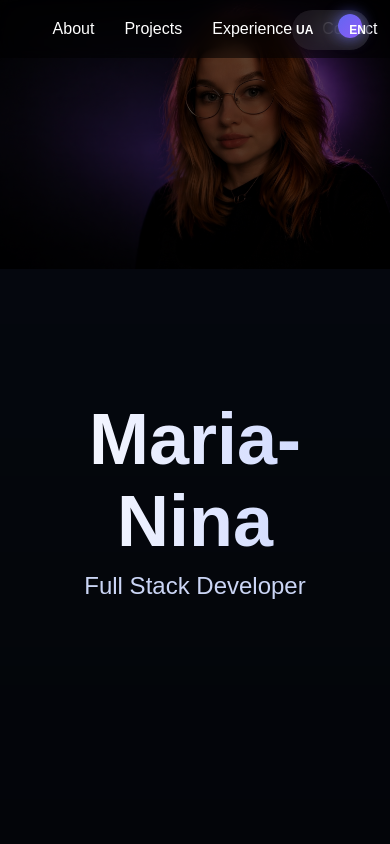
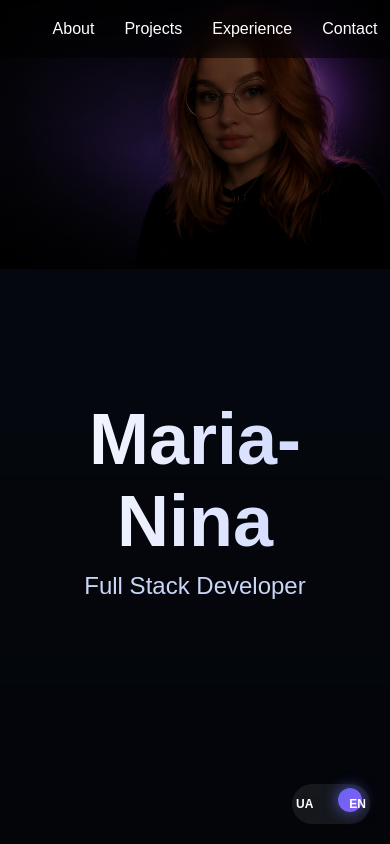
Before and after one commit to marianinahub/my-portfolio, a React (Vite) app: page / in a window 390 px wide. Shown: the top 844 px of the page. Built offline with nearby package versions, Linux system fonts and the light colour scheme; no server answers.

Commit message:
fix button

```diff
--- a/src/style.css
+++ b/src/style.css
@@ -879,3 +879,13 @@ background-position:center top;
 min-height:80vh; /* щоб не було пустоти */
 }
 }
+
+@media (max-width:768px){
+
+.lang-switch{
+top:auto;
+bottom:20px;
+right:20px;
+}
+
+}
```
